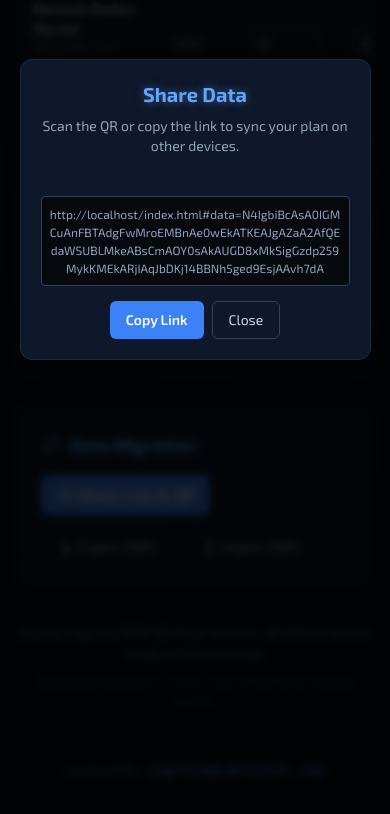
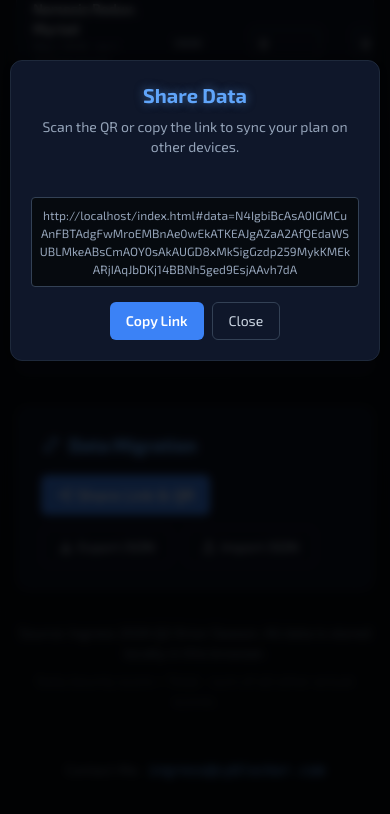
Before and after one commit to cyblocker/agents-kit, a plain HTML site: page index.html in a window 390 px wide. Both pictures are taken after a click on the button "Share Link & QR". Shown: the part 1556-2370 px from the top of the page. Drawn offline with nearby package versions, Linux system fonts and the light colour scheme; a script that the page names is missing.

Commit message:
Improve modal scrolling and layout
Make the modal overlay scrollable and add vertical padding to prevent content clipping (overflow-y:auto; padding:20px 0). Adjust modal-content spacing and sizing (margin from 15% to 40px, width 90%->95%) and set position:relative so positioned children behave correctly. These tweaks improve responsiveness and UX on smaller viewports.

```diff
--- a/index.html
+++ b/index.html
@@ -184,17 +184,20 @@
             height: 100%;
             background-color: rgba(0, 0, 0, 0.8);
             backdrop-filter: blur(4px);
+            overflow-y: auto;
+            padding: 20px 0;
         }
 
         .modal-content {
             background: #0f172a;
-            margin: 15% auto;
+            margin: 40px auto;
             padding: 20px;
             border: 1px solid #1e293b;
-            width: 90%;
+            width: 95%;
             max-width: 400px;
             border-radius: 12px;
             text-align: center;
+            position: relative;
         }
 
         #qrcode {
```
